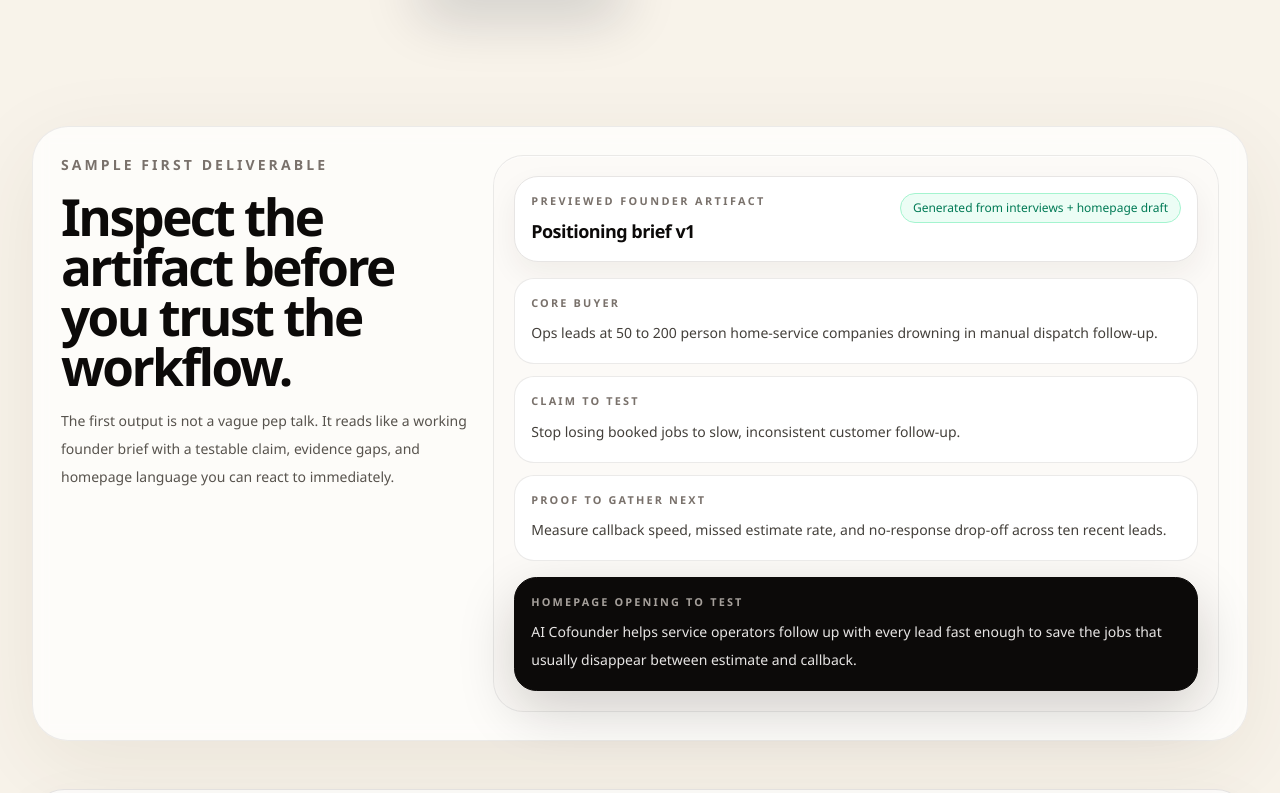
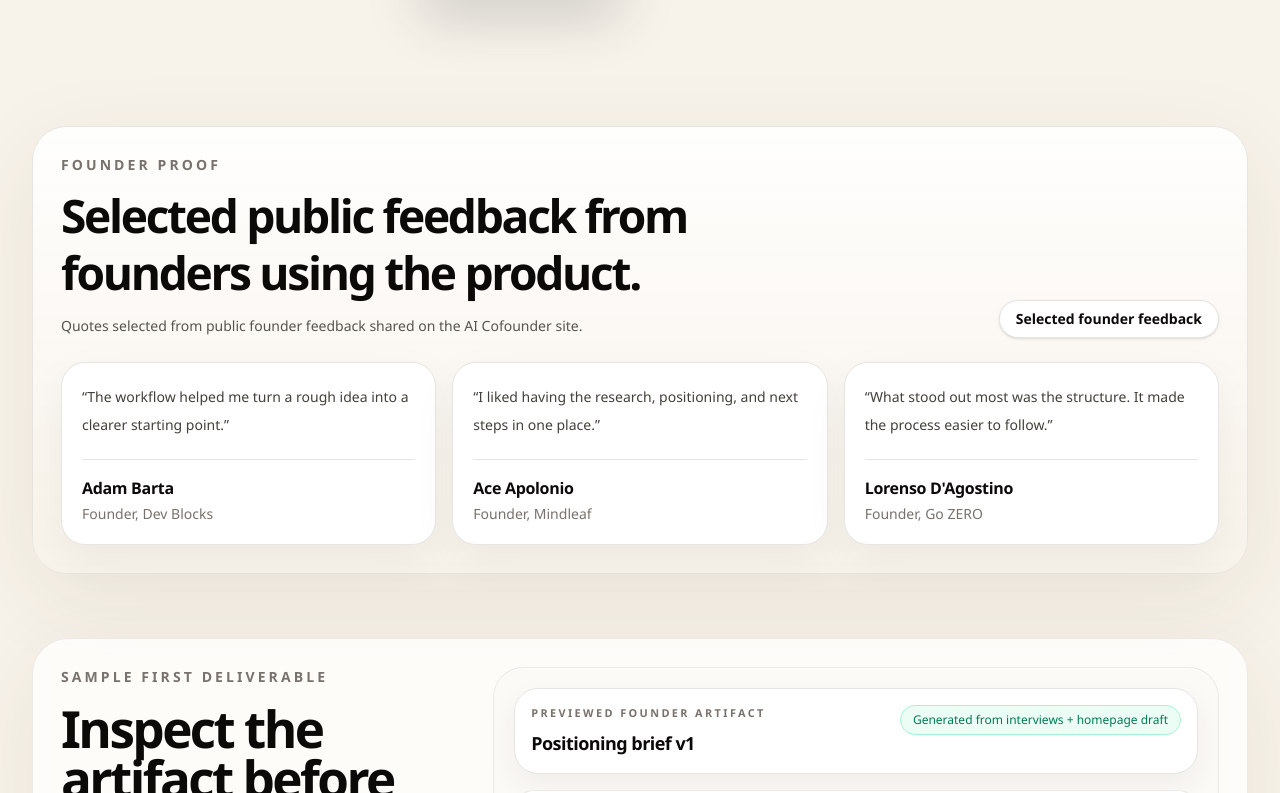
Before and after one commit to jianxux/aicofounder, a Next.js app: page / in a window 1280 px wide. Shown: the part 2107-2900 px from the top of the page. Built offline with nearby package versions, Linux system fonts and the light colour scheme; no server answers.

Commit message:
feat: add founder proof to landing page

```diff
--- a/src/app/page.tsx
+++ b/src/app/page.tsx
@@ -102,6 +102,24 @@ const trustStrip = [
   "Designed for product clarity",
   "Privacy mode available",
 ];
+
+const founderProofTestimonials = [
+  {
+    name: "Adam Barta",
+    role: "Founder, Dev Blocks",
+    quote: "The workflow helped me turn a rough idea into a clearer starting point.",
+  },
+  {
+    name: "Ace Apolonio",
+    role: "Founder, Mindleaf",
+    quote: "I liked having the research, positioning, and next steps in one place.",
+  },
+  {
+    name: "Lorenso D'Agostino",
+    role: "Founder, Go ZERO",
+    quote: "What stood out most was the structure. It made the process easier to follow.",
+  },
+] as const;
 
 const focusPresets = [
   {
@@ -483,6 +501,37 @@ export default function LandingPage() {
       </div>
 
       <section className="mx-auto w-full max-w-7xl px-6 py-8 lg:px-8">
+        <div className="rounded-[2.15rem] border border-stone-200 bg-[linear-gradient(180deg,rgba(255,255,255,0.9)_0%,rgba(248,243,234,0.98)_100%)] p-6 shadow-[0_24px_90px_rgba(66,46,17,0.08)] lg:p-7">
+          <div className="flex flex-col gap-3 lg:flex-row lg:items-end lg:justify-between">
+            <div className="max-w-2xl">
+              <div className="text-sm font-semibold uppercase tracking-[0.22em] text-stone-500">Founder proof</div>
+              <h2 className="mt-3 text-[clamp(1.9rem,3.6vw,3rem)] font-semibold leading-tight tracking-[-0.05em] text-stone-950">
+                Selected public feedback from founders using the product.
+              </h2>
+              <p className="mt-3 text-sm leading-6 text-stone-600">
+                Quotes selected from public founder feedback shared on the AI Cofounder site.
+              </p>
+            </div>
+            <div className="inline-flex w-fit items-center rounded-full border border-stone-200 bg-white px-4 py-2 text-sm font-medium text-stone-700 shadow-sm">
+              <span className="font-semibold text-stone-950">Selected founder feedback</span>
+            </div>
+          </div>
+
+          <div className="mt-6 grid gap-4 lg:grid-cols-3">
+            {founderProofTestimonials.map((testimonial) => (
+              <figure key={testimonial.name} className="rounded-[1.5rem] border border-stone-200 bg-white p-5 shadow-[0_16px_45px_rgba(28,25,23,0.05)]">
+                <blockquote className="text-sm leading-7 text-stone-700">&ldquo;{testimonial.quote}&rdquo;</blockquote>
+                <figcaption className="mt-5 border-t border-stone-200 pt-4">
+                  <div className="text-base font-semibold tracking-[-0.02em] text-stone-950">{testimonial.name}</div>
+                  <div className="mt-1 text-sm text-stone-500">{testimonial.role}</div>
+                </figcaption>
+              </figure>
+            ))}
+          </div>
+        </div>
+      </section>
+
+      <section className="mx-auto w-full max-w-7xl px-6 py-8 lg:px-8">
         <div className="grid gap-6 rounded-[2.25rem] border border-stone-200/80 bg-white/72 p-6 shadow-[0_24px_90px_rgba(66,46,17,0.08)] backdrop-blur-sm lg:grid-cols-[0.72fr_1.28fr] lg:p-7">
           <div className="max-w-md">
             <div className="text-sm font-semibold uppercase tracking-[0.22em] text-stone-500">Sample first deliverable</div>
```
Also changed, not shown: 1 other file (tests, documents, lock files or other folders).
